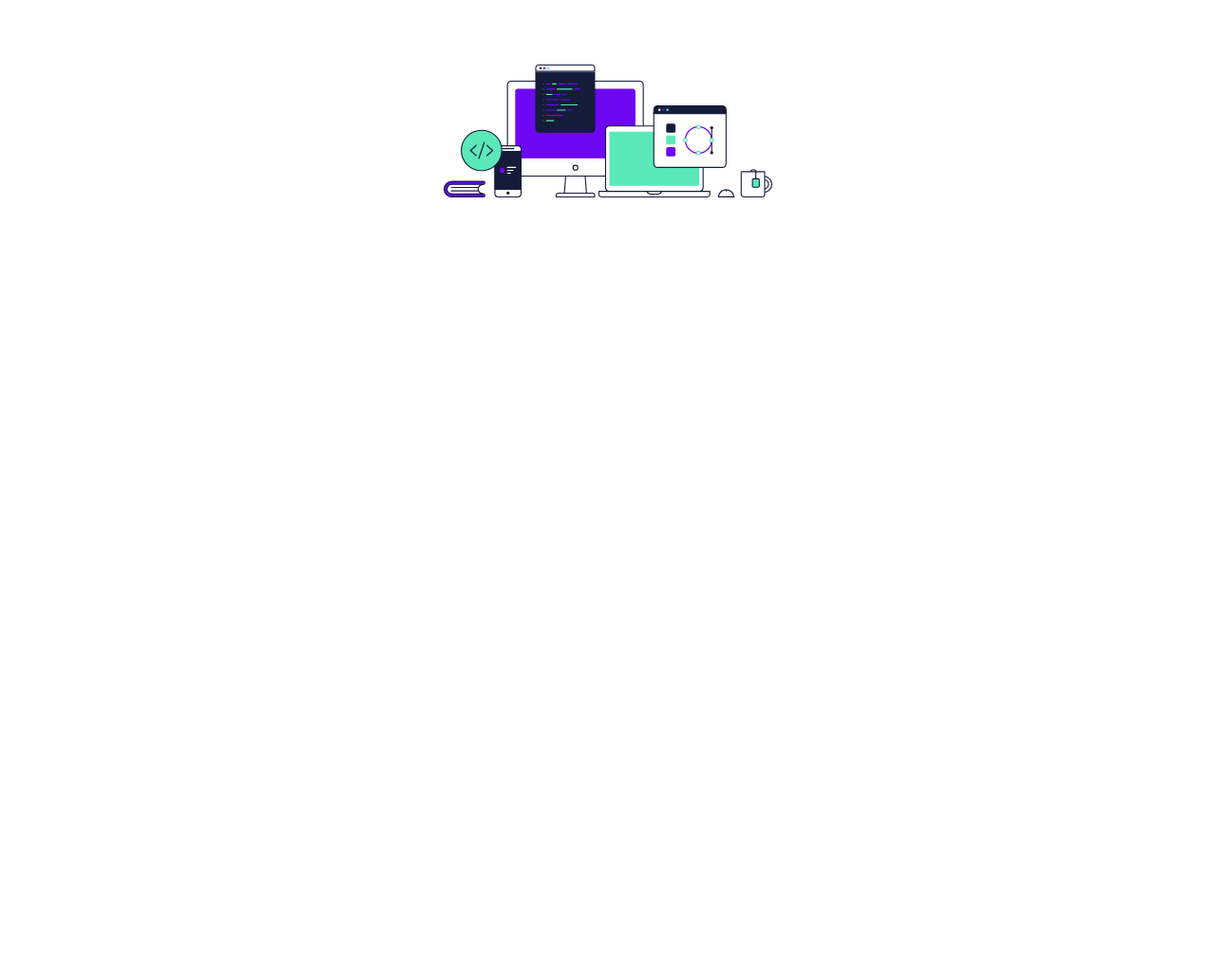
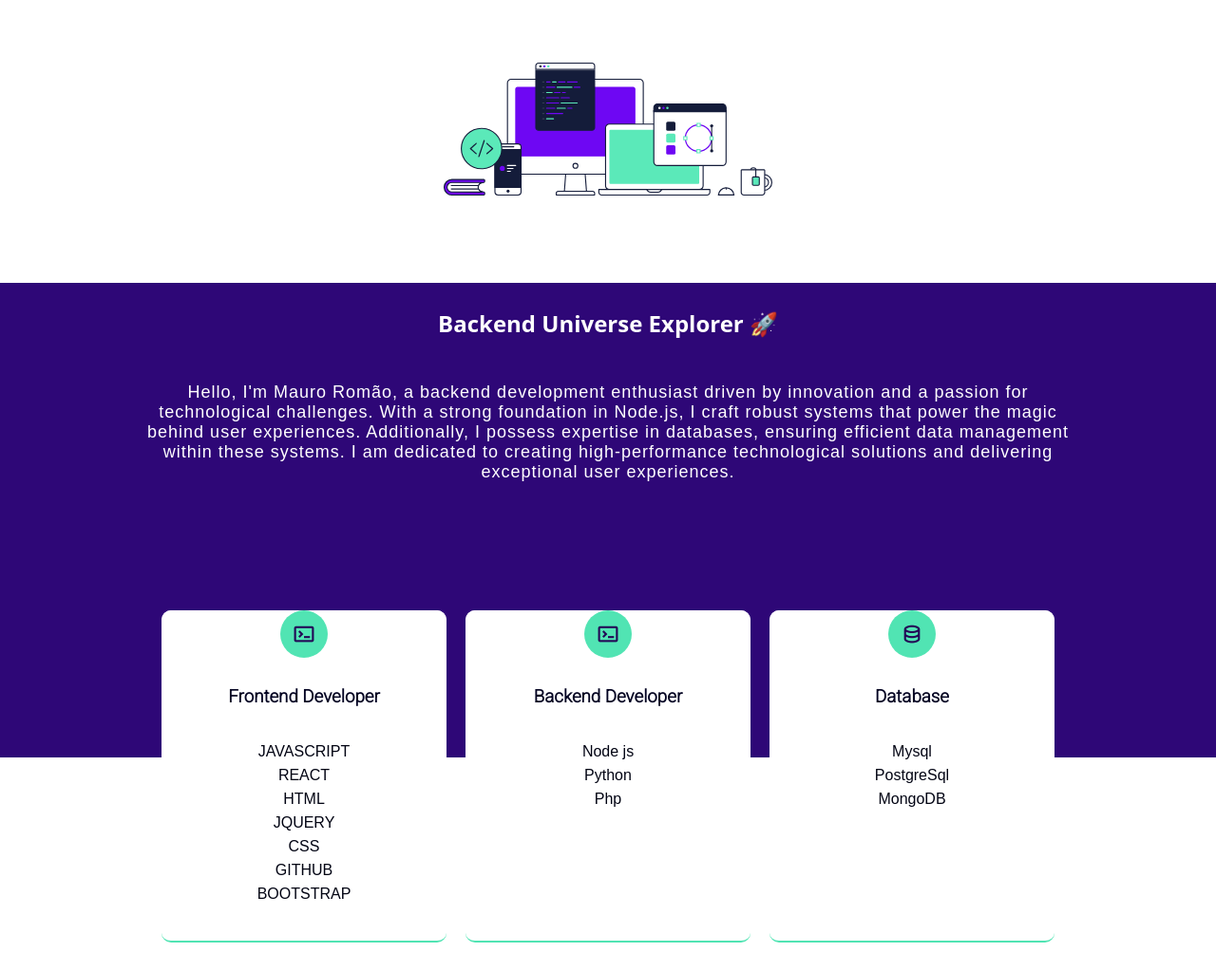
Before and after one commit to MauricioRomao/MauricioRomao.github.io, a plain HTML site: page index.html in a window 1280 px wide. Shown: the part 635-1658 px from the top of the page at 95% size. Before the commit the page ends 935 px from the top, so only its background shows below. Drawn offline with nearby package versions, Linux system fonts and the light colour scheme.

Commit message:
changes on design

```diff
--- a/assets/css/main.css
+++ b/assets/css/main.css
@@ -18,7 +18,7 @@ body {
     transition: 1s background ease-in-out;
     color: var(--color_principal);
     scroll-behavior: smooth;
-    font-size: 1.3vw !important;
+
 
 
 }
@@ -110,6 +110,14 @@ dialog::backdrop {
     width: 500px;
     border-radius: 10px;
     border: 1px solid white;
+    opacity: 0;
+    transition: opacity 0.3s ease-in-out;
+    box-shadow: 1px 3px 60px 12px rgba(0, 0, 0, 0.2);
+
+}
+
+.dialog.opacity {
+    opacity: 1;
 }
 
 .header_dialog {
@@ -312,10 +320,10 @@ dialog::backdrop {
     width: 30px;
     position: fixed;
     right: 30px;
+    padding: 10px;
     bottom: 10px;
     opacity: 0;
     transition: opacity 0.3s ease-in-out;
-    box-shadow: 1px 3px 60px 22px var(--second_color);
     display: flex;
     justify-content: center;
 }
@@ -325,21 +333,133 @@ dialog::backdrop {
 }
 
 .scroll_controller i {
+    box-shadow: 1px 3px 60px 22px var(--second_color);
     font-size: 29px;
     background-color: white;
+    border-radius: 10px;
     padding: 10px;
 }
 
 /* <!------- discurse and techs > */
 
+.main {
+    background-color: var(--color_principal);
+    width: 100%;
+    height: 500px;
+}
 
+.main_discurse {
+    background-color: var(--color_principal);
+    width: 100%;
+    height: 350px;
+    margin: 0 auto;
+}
 
+.discurse_header {
+    width: 100%;
+    color: white;
+    padding: 6px;
+}
 
+.discurse_header h1 {
+    margin-top: 20px;
+    text-align: center;
+    font-size: 150%;
+    font-family: var(--principal_font);
 
+}
 
+.discurse_discurse {
+    margin: 30px auto;
+    width: 100%;
+    height: 100px;
 
+}
 
-/* <!------- dispositivos menore  --> */
+.discurse_discurse p {
+    text-align: center;
+    width: 80%;
+    margin: 0 auto;
+    font-family: sans-serif;
+    padding: 10px;
+    color: white;
+    letter-spacing: 1px;
+    font-size: 18px;
+}
+
+/* <!------- my techs  --> */
+
+.lang_techs {
+    display: flex;
+    justify-content: center;
+    width: 100%;
+    margin-top: 140px;
+    flex-wrap: wrap;
+    padding-bottom: 20px;
+}
+
+.estruture {
+    width: 300px;
+    height: 350px;
+    background-color:white;
+    border-radius: 10px;
+    margin: 10px;
+    border-bottom: 2px solid var(--second_color);
+}
+
+.estruture_header {
+    background-color: white;
+    height: 50px;
+    font-size: 25px;
+    align-items: center;
+    justify-content: center;
+    width: 100%;
+    display: flex;
+    border-radius: 10px;
+}
+
+.estruture_header i {
+    background-color: white;
+    width: 50px;
+    height: 50px;
+    border-radius: 50%;
+    display: flex;
+    align-items: center;
+    justify-content: center;
+    background-color: var(--second_color);
+    color: rgb(35, 5, 85);
+    padding: 10px;
+}
+
+.estruture_title {
+    display: flex;
+    width: 100%;
+    justify-content: center;
+    color: rgb(3, 3, 34);
+    font-size: 16px;
+    margin-top: 10px;
+    height: 50px;
+    font-family: 'roboto';
+}
+
+.estruture_title h3 {
+    margin-top: 20px;
+}
+
+.languages_p {
+    width: 100%;
+    text-align: center;
+    margin-top: 30px;
+
+}
+
+.languages_p p {
+    margin-top: 7px;
+    color: rgb(2, 4, 19);
+    font-size: 16px;
+}
+
+/* <!------- dispositivos menoreS  --> */
 
 @media only screen and (max-width: 480px) {
     .header .header_logo a {
@@ -368,4 +488,8 @@ dialog::backdrop {
     .informatic_component img {
         height: 100px;
     }
+
+    .lang_techs {
+        margin-top: 200px;
+    }
 }
--- a/assets/js/index.js
+++ b/assets/js/index.js
@@ -31,9 +31,13 @@ const dialog = document.querySelector('dialog')
 const close = document.querySelector('.dialog_cancel p')
 modal.onclick = function () {
     dialog.showModal()
+    dialog.classList.add('opacity')
 }
 close.onclick = () => {
     dialog.close()
+    dialog.classList.remove('opacity')
+
+
 }
 
 // sistema de lista aleatoria
--- a/index.html
+++ b/index.html
@@ -24,7 +24,7 @@
     <!--- Header =  dipslay flex -->
     <header class="header bg">
         <div class="header_logo">
-            <a href="main.html">
+            <a href="index.html">
 
                 <span>
                     <i class="bx bx-chevron-left"></i>Mauro Romão<i class="bx bx-chevron-right"></i>
@@ -76,6 +76,7 @@
 
         <a download="Maurício Romão CV" href="assets/pdf/newpdf.pdf" class="link_dark">
             Download CV
+
         </a>
     </div>
     <article class="dev_info color_change">
@@ -134,14 +135,158 @@
         <img src="assets/img/more/hero-devices.svg" alt="eletronic devices">
     </div>
 
- <div class="scroll_controller"  onclick="scrollToTop()">
-    <span>
-    <i class="bx bx-chevron-up"></i>
-    </span>
- </div>
+    <div class="scroll_controller" onclick="scrollToTop()">
+        <span>
+            <i class="bx bx-chevron-up"></i>
+        </span>
+    </div>
     <!-- discurse and techs -->
 
 
+    <main class="main">
+
+        <article class="main_discurse">
+
+            <div class="discurse_header">
+                <h1>
+                    Backend Universe Explorer 🚀
+                </h1>
+            </div>
+
+            <div class="discurse_discurse">
+
+
+                <p>
+                    Hello, I'm Mauro Romão, a backend development enthusiast driven by
+                    innovation and a passion for technological challenges. With a strong
+                    foundation in Node.js, I craft robust systems that power the magic behind
+                    user experiences. Additionally, I possess expertise in databases, ensuring
+                    efficient data management within these systems. I am dedicated to creating
+                    high-performance technological
+                    solutions and delivering exceptional user experiences.
+                </p>
+
+            </div>
+
+            <section class="lang_techs">
+
+                <div class="estruture">
+
+                    <div class="estruture_header">
+
+                        <i class="bx bx-terminal"></i>
+                    </div>
+                    <div class="estruture_title">
+                        <h3>
+                            Frontend Developer
+
+                        </h3>
+                    </div>
+                    <div class="languages_p">
+                        <p>
+                            JAVASCRIPT
+                        </p>
+                        <p>
+                            REACT
+                        </p>
+                        <p>
+                            HTML
+                        </p>
+                        <p>
+                            JQUERY
+                        </p>
+                        <p>
+                            CSS
+                        </p>
+                        <P>
+                            GITHUB
+                        </P>
+                        <P>
+                            BOOTSTRAP
+                        </P>
+                    </div>
+                </div>
+                <!---- backend -->
+                <div class="estruture">
+
+                    <div class="estruture_header">
+
+                        <i class="bx bx-terminal"></i>
+                    </div>
+                    <div class="estruture_title">
+                        <h3>
+                            Backend Developer
+
+                        </h3>
+                    </div>
+                    <div class="languages_p">
+                        <p>
+                            Node js
+                        </p>
+
+                        <p>
+                            Python
+                        </p>
+
+                        <p>
+                            Php
+                        </p>
+
+
+                    </div>
+                </div>
+
+                <!--- Database -->
+
+                <div class="estruture">
+
+                    <div class="estruture_header">
+
+                        <i class="bx bx-data"></i>
+                    </div>
+                    <div class="estruture_title">
+                        <h3>
+                            Database
+
+                        </h3>
+                    </div>
+                    <div class="languages_p database">
+                        <p>
+                            Mysql
+                        </p>
+                        <p>
+                            PostgreSql
+                        </p>
+                        <p>
+                            MongoDB
+                        </p>
+
+                    </div>
+                </div>
+
+
+
+
+
+
+
+
+
+
+
+
+            </section>
+
+        </article>
+
+
+
+
+
+
+
+
+    </main>
 
 
 
```
Also changed, not shown: assets/img/me/dev.jpeg (added), assets/img/me/linkedin.jpeg (added).
